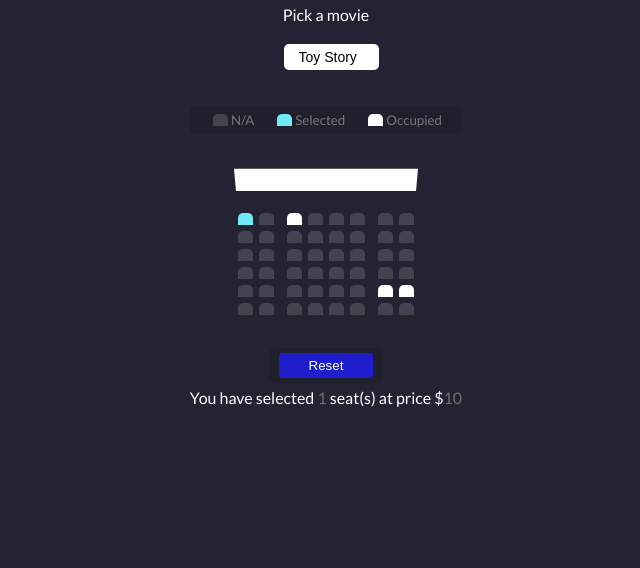
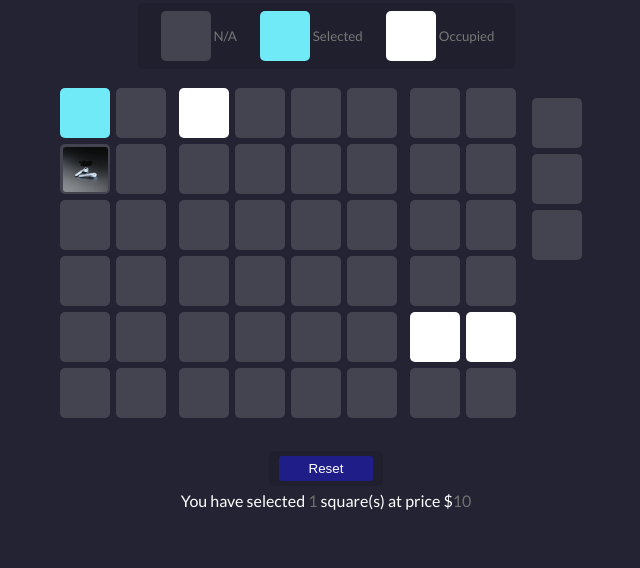
Before and after one commit to steve12345678/jsGists, a plain HTML site: page index.html in a window 1280 px wide. Shown: the part 232-800 px from the top of the page, without its empty margins (314-954 px from the left). Drawn offline with Linux system fonts and the light colour scheme.

Commit message:
added reset button and image selections appears in the side column

```diff
--- a/index.html
+++ b/index.html
@@ -4,103 +4,115 @@
     <meta charset="UTF-8">
     <meta name="viewport" content="width=device-width, initial-scale=1.0">
     <link rel="stylesheet" href="./style.css">
-    <title>Movie Seat Selector</title>
+    <title>Product Selector</title>
 </head>
 <body>
-    <h1>Mega Cinema</h1>
-    <label>Pick a movie</label>
+    <h1>Mega Shop</h1>
+    <label>Pick a product</label>
     <div class="movie-container">
          <select id="movie">
-            <option value="10">Toy Story</option>
-            <option value="12">Avengers</option>
-            <option value="8">Superman</option>
-            <option value="9">Joker</option>
+            <option value="10">Toys <script>document.querySelectorAll('option')[0].innerHTML+='$'+document.querySelectorAll('option')[0].value</script> </option>
+            <option value="12">Books <script>document.querySelectorAll('option')[1].innerHTML+='$'+document.querySelectorAll('option')[1].value</script></option>
+            <option value="8">Sneakers <script>document.querySelectorAll('option')[2].innerHTML+='$'+document.querySelectorAll('option')[2].value</script></option>
+            <option value="9">Watches <script>document.querySelectorAll('option')[3].innerHTML+='$'+document.querySelectorAll('option')[3].value</script></option>
         </select>
     </div>
         <ul class="showcase">
             <li>
-                <div class="seat"></div>
+                <div class="square"></div>
                 <small>N/A</small>
             </li>
             <li>
-                <div class="seat selected"></div>
+                <div class="square selected"></div>
                 <small>Selected</small>
             </li>
             <li>
-                <div class="seat occupied"></div>
+                <div class="square occupied"></div>
                 <small>Occupied</small>
             </li>
 
         </ul>
 
-
-    <div class="container">
-        <div class="screen"></div>
-        <div class="row">
-            <div class="seat selected"></div>
-            <div class="seat"></div>
-            <div class="seat occupied"></div>
-            <div class="seat"></div>
-            <div class="seat"></div>
-            <div class="seat"></div>
-            <div class="seat"></div>
-            <div class="seat"></div>
+    <div class="mainContent">
+       <div class="container">
+          <div class="row">
+            <div class="square selected"></div>
+            <div class="square"></div>
+            <div class="square occupied"></div>
+            <div class="square"></div>
+            <div class="square"></div>
+            <div class="square"></div>
+            <div class="square"></div>
+            <div class="square"></div>
         </div>
         <div class="row">
-            <div class="seat"></div>
-            <div class="seat"></div>
-            <div class="seat"></div>
-            <div class="seat"></div>
-            <div class="seat"></div>
-            <div class="seat"></div>
-            <div class="seat"></div>
-            <div class="seat"></div>
+            <div class="square"><img src="./img/earbuds.jpg" class="image"></div>
+            <div class="square"></div>
+            <div class="square"></div>
+            <div class="square"></div>
+            <div class="square"></div>
+            <div class="square"></div>
+            <div class="square"></div>
+            <div class="square"></div>
+
+
         </div>
         <div class="row">
-            <div class="seat"></div>
-            <div class="seat"></div>
-            <div class="seat"></div>
-            <div class="seat"></div>
-            <div class="seat"></div>
-            <div class="seat"></div>
-            <div class="seat"></div>
-            <div class="seat"></div>
+            <div class="square"></div>
+            <div class="square"></div>
+            <div class="square"></div>
+            <div class="square"></div>
+            <div class="square"></div>
+            <div class="square"></div>
+            <div class="square"></div>
+            <div class="square"></div>
         </div>
         <div class="row">
-            <div class="seat"></div>
-            <div class="seat"></div>
-            <div class="seat"></div>
-            <div class="seat"></div>
-            <div class="seat"></div>
-            <div class="seat"></div>
-            <div class="seat"></div>
-            <div class="seat"></div>
+            <div class="square"></div>
+            <div class="square"></div>
+            <div class="square"></div>
+            <div class="square"></div>
+            <div class="square"></div>
+            <div class="square"></div>
+            <div class="square"></div>
+            <div class="square"></div>
         </div>
         <div class="row">
-            <div class="seat"></div>
-            <div class="seat"></div>
-            <div class="seat"></div>
-            <div class="seat"></div>
-            <div class="seat"></div>
-            <div class="seat"></div>
-            <div class="seat occupied"></div>
-            <div class="seat occupied"></div>
+            <div class="square"></div>
+            <div class="square"></div>
+            <div class="square"></div>
+            <div class="square"></div>
+            <div class="square"></div>
+            <div class="square"></div>
+            <div class="square occupied"></div>
+            <div class="square occupied"></div>
         </div>
         <div class="row">
-            <div class="seat"></div>
-            <div class="seat"></div>
-            <div class="seat"></div>
-            <div class="seat"></div>
-            <div class="seat"></div>
-            <div class="seat"></div>
-            <div class="seat"></div>
-            <div class="seat"></div>
+            <div class="square"></div>
+            <div class="square"></div>
+            <div class="square"></div>
+            <div class="square"></div>
+            <div class="square"></div>
+            <div class="square"></div>
+            <div class="square"></div>
+            <div class="square"></div>
         </div>
     </div>
+    <div class="column" id="column">
+
+        <div class="imgbox" id="img1"></div>
+        <div class="imgbox"></div>
+        <div class="imgbox"></div>
+
+
+</div>
+    </div>
+
+
     <div class="showcase">
         <button id="reset">Reset</button>
     </div>
-<div class="text">You have selected <span id="count">0</span> seat(s) at price $<span id="total">0</span></div>
+<div class="text">You have selected <span id="count">0</span> square(s) at price $<span id="total">0</span></div>
     <script src="./script.js"></script>
 </body>
 </html>
--- a/script.js
+++ b/script.js
@@ -1,46 +1,71 @@
 const container = document.querySelector('.container');
-const seats = document.querySelectorAll('.row .seat:not(.occupied)');
+const squares = document.querySelectorAll('.row .square:not(.occupied)');
 
 //movie selected
 const movie = document.getElementById('movie');
 const total= document.getElementById('total');
 const count = document.getElementById('count');
 
-const reset = document.getElementById('reset')
-
+const reset = document.getElementById('reset');
+const column = document.getElementById('column');
 let ticketPrice = movie.value;
 
-function updateSeatCountAndTotal(){
-const selectedSeats = document.querySelectorAll('.row .seat.selected')
-const selectedSeatsCount = selectedSeats.length;
-count.innerText = selectedSeatsCount;
-total.innerText = selectedSeatsCount*ticketPrice
+function updatesquareCountAndTotal(){
+const selectedsquares = document.querySelectorAll('.row .square.selected')
+const selectedsquaresCount = selectedsquares.length;
+count.innerText = selectedsquaresCount;
+total.innerText = selectedsquaresCount*ticketPrice;
 
-    console.log(selectedSeatsCount)
 }
 
 function updateTicketPrice(){
     ticketPrice = movie.value;
-    updateSeatCountAndTotal()
+    updatesquareCountAndTotal();
 }
 
-function selectSeat(e){
-if(e.target.classList.contains('seat') && !e.target.classList.contains('occupied')){
-e.target.classList.toggle('selected');
-updateSeatCountAndTotal()
+function selectsquare(e){
+if(e.target.classList.contains('square') && !e.target.classList.contains('occupied') || e.target.classList.contains('image')){
+    if(e.target.classList.contains('image')){
+        const imgUrl = e.target.src;
+        const targetImg = document.getElementById('img1');
+        const newImage = document.createElement('img');
+        newImage.src= imgUrl;
+        targetImg.appendChild(newImage);
+
+
+        console.log(imgUrl)
+        e.target.parentElement.classList.toggle('selected');
+    }
+
+    e.target.classList.toggle('selected');
+// desapear(e.target);
+    console.log(e.target);
+updatesquareCountAndTotal();
     }
 }
 
 function resetAll(){
-    const selectedSeats = document.querySelectorAll('.row .seat.selected');
-    selectedSeats.forEach(element => {
-        element.classList.remove('selected')
+    const selectedsquares = document.querySelectorAll('.row .square.selected');
+    selectedsquares.forEach(element => {
+        element.classList.remove('selected');
 
     });
-  updateTicketPrice()
+  updateTicketPrice();
 
 }
-movie.addEventListener('change',updateTicketPrice)
-container.addEventListener('click', selectSeat);
+
+function desapear(m){
+    setTimeout(() => {
+       const item=m;
+       if(item.classList.contains('selected')){
+
+        item.classList.remove('selected');
+        console.log(item);
+       }
+
+    }, 2000);
+}
+movie.addEventListener('change',updateTicketPrice);
+container.addEventListener('click', selectsquare);
 reset.addEventListener('click',resetAll);
-updateSeatCountAndTotal()
+updatesquareCountAndTotal();
--- a/style.css
+++ b/style.css
@@ -58,33 +58,43 @@ body{
     margin-left: 2px;
 
 }
-.seat{
+.square{
     background-color: #444451;
-    height: 12px;
-    width: 15px;
+    height: 50px;
+    width: 50px;
     margin: 3px;
-    border-top-left-radius: 5px;
-    border-top-right-radius: 5px;
+     /*border-top-left-radius: 5px;
+    border-top-right-radius: 5px; */
+    border-radius: 5px;
+    display: flex;
+    justify-content: center;
+    align-items: center;
 }
 
-.seat.selected{
+.square img{
+    width: 45px;
+    height: 45px;
+    border-radius: 3px;
+
+}
+.square.selected{
     background-color: #6feaf6;
 }
-.seat.occupied{
+.square.occupied{
     background-color: #fff;
 }
 
-.seat:nth-of-type(2){
+.square:nth-of-type(2){
     margin-right: 10px;
 }
-.seat:nth-last-of-type(2){
+.square:nth-last-of-type(2){
     margin-left: 10px;
 }
-.seat:not(.occupied):hover{
+.square:not(.occupied):hover{
     cursor: pointer;
     transform: scale(1.2);
 }
-.showcase .seat:not(.occupied):hover{
+.showcase .square:not(.occupied):hover{
     cursor: default;
     transform: scale(1);
 }
@@ -93,20 +103,37 @@ body{
     display: flex;
 }
 
+.mainContent{
+    display: flex;
+}
+.column{
+    display: flex;
+    flex-direction: column;
+    margin: 10px;
+    /* background-color: red; */
+    padding: 0;
+}
+.imgbox{
+    background-color: #444451;
+    height: 50px;
+    width: 50px;
+    border-radius: 5px;
+    margin: 3px;
+    display: flex;
+    justify-content: center;
+    align-items: center;
+}
+.imgbox img{
+    width: 45px;
+    height: 45px;
+    border-radius: 3px;
+}
 .container{
     perspective: 1000px;
     margin-bottom: 30px;
 }
 
-.screen{
-    background-color: #fff;
-    height: 30px;
-    width: 100%;
-    margin: 15px 0;
-    transform: rotateX(-45deg);
-    box-shadow: rbga(255,255,255,0.7);
 
-}
 .text{
     margin: 5px 0;
 }
@@ -119,7 +146,7 @@ body{
     border-radius: 3px;
     padding: 5px 30px;
     color:#fff;
-    background-color: rgb(30, 30, 204);
+    background-color: rgba(30, 30, 204, 0.575);
     cursor: pointer;
 
 }
```
Also changed, not shown: play.js (added, +7 -0 lines), img/earbuds.jpg (added), img/earphones.jpg (added), img/mouse.jpg (added), img/sneaker1.jpg (added), img/sneaker2.jpg (added).
